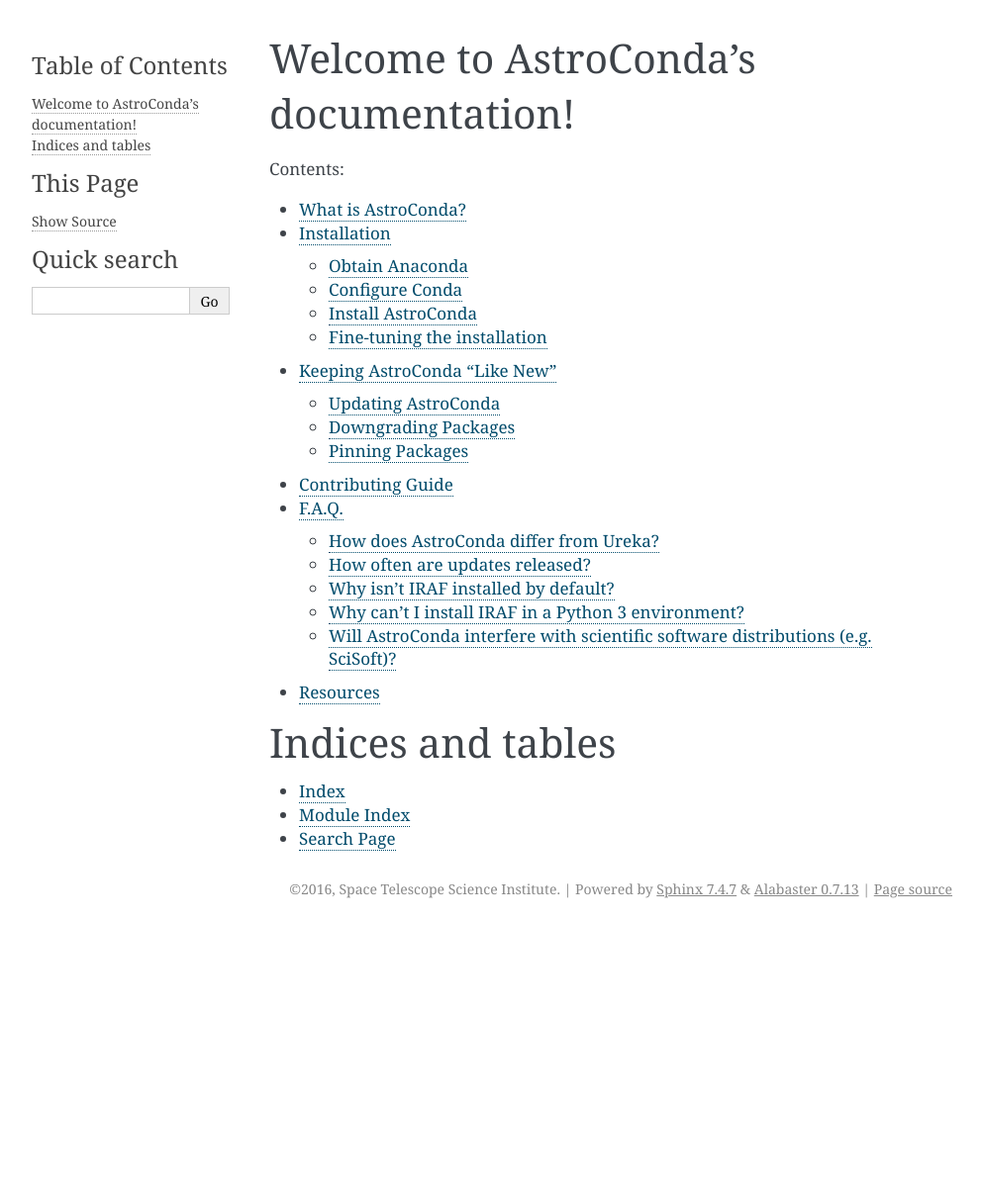
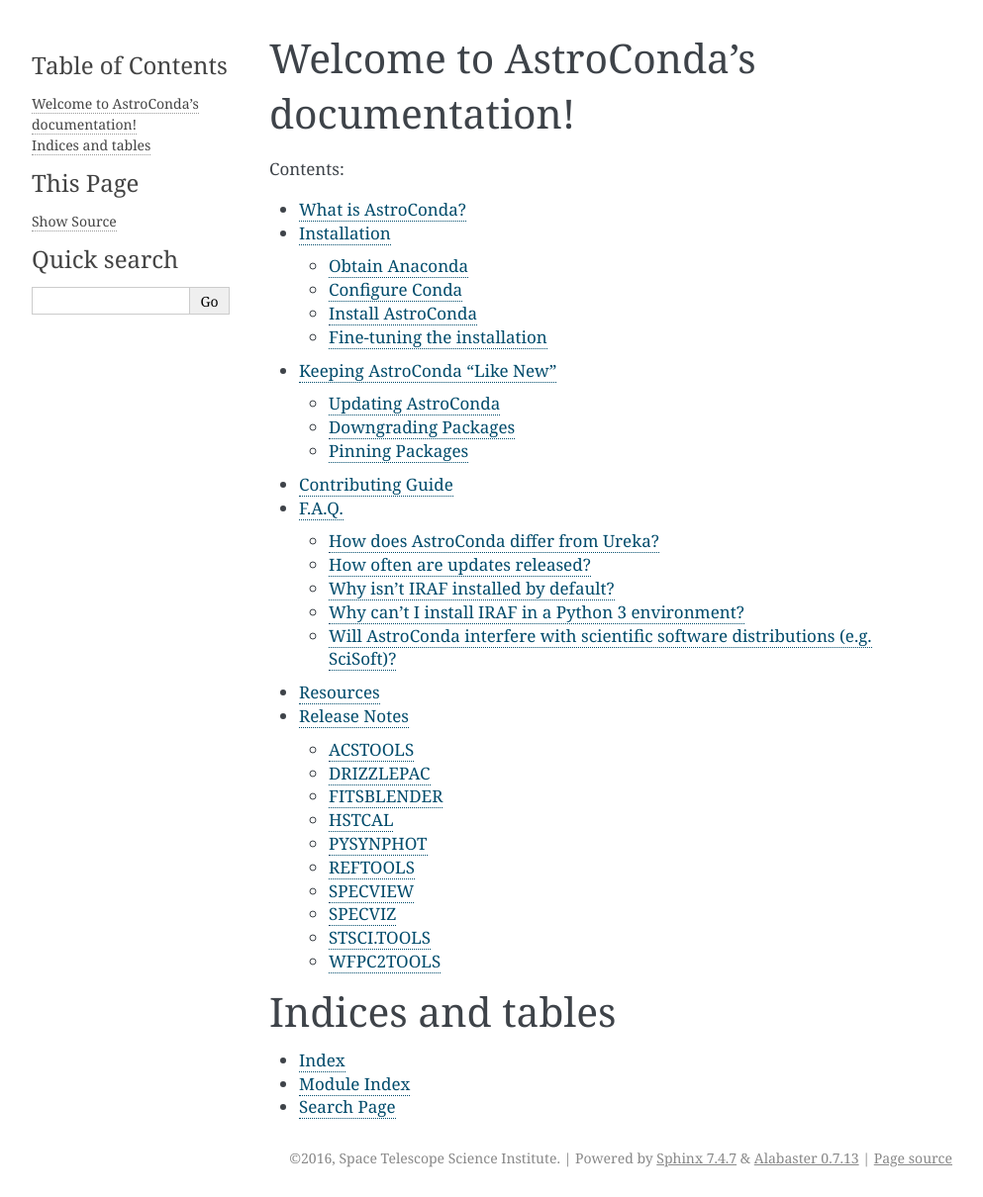
Before and after one commit to jhunkeler/astroconda, a Sphinx documentation site: the page built from source/index.rst, in a window 1280 px wide. Shown: the whole page at 99% size, without its empty margins (148-1141 px from the left). Built offline with Sphinx 7.4.7, drawn with Linux system fonts in a browser that asks for light colours; before the commit the page ends 938 px from its top, so only the background shows below that; some of the changed lines change nothing that is shown.

Commit message:
Initial commit of release notes

```diff
--- a/source/index.rst
+++ b/source/index.rst
@@ -17,6 +17,7 @@
    contributing
    faq
    resources
+   release_notes
 
 
 Indices and tables
--- /dev/null
+++ b/source/release_notes.rst
@@ -0,0 +1,351 @@
+Release Notes
+=============
+
+ACSTOOLS
+--------
+
+ACSTOOLS v2.0.0 Release Notes
+~~~~~~~~~~~~~~~~~~~~~~~~~~~~~
+
+*2016-03-17 16:37:53+00:00*
+
+The following changes were made since the last release in April 2014:
+
+-  Removed standalone ``PixCteCorr`` task. Use ACSCTE step from HSTCAL
+   instead to have parallelization and consistent results with the
+   CALACS pipeline.
+
+-  Removed ``runastrodriz`` task (moved to ``drizzlepac``).
+
+-  Added masking, post-flash processing, iterative cleaning, and
+   alternative statistics to ``acs_destripe`` task. Masking is
+   particularly useful for polarized data.
+
+-  Fixed bugs in ``acs_destripe`` task, including proper error handling
+   and pixel weighting.
+
+-  Added new ``acs_destripe_plus`` task, which is particularly useful
+   for destriping subarrays with ``acs_destripe`` in the middle of
+   CALACS processing (between ACSCCD and ACSCTE steps).
+
+-  Added new ``satdet`` module, which can detect and flag satellite
+   trails.
+
+-  Added Python 3 support (untested).
+
+DRIZZLEPAC
+----------
+
+Public Release of v2.1.3
+~~~~~~~~~~~~~~~~~~~~~~~~
+
+*2016-04-05 19:23:04+00:00*
+
+This version represents the same code, with a few additional
+enhancements, as the code that was installed for operational calibration
+of HST data as of 23 Feb 2016. This represents a major update to the
+DrizzlePac software, and also the last version with significant new
+features. Future releases will focus primarily on bug fixes that affect
+operational use of this code. Full support for this package can be found
+at http://drizzlepac.stsci.edu.
+
+A brief overview of the new features and major bug fixes found in this
+version (relative to what was released as part of v1.1.16) includes:
+
+-  Full Python 2.7 and 3.5 support
+
+-  Built-in support for automatic mosaic creation
+
+-  Tweakreg now aligns all images in a mosaic into a single undistorted
+   output frame even if some images do not overlap others in the mosaic
+
+-  Improved sky matching
+
+-  Produce seamless mosaics using new sky matching techniques. More
+   details can be found in an example where these techniques are
+   compared.
+
+-  Support for the improved time-dependent ACS distortion model
+
+-  Supports the new ACS distortion calibration: Only DrizzlePac 2.0 is
+   able to interpret and apply the latest ACS/WFC distortion reference
+   files
+
+-  Support for alignment of data from different HST cameras
+
+-  Specify separate source finding parameters for input and reference
+   images to optimize source detection from images taken with different
+   HST cameras.
+
+-  Support for use of inclusion/exclusion regions in image alignment
+
+-  Improved support for WFPC2 data
+
+-  resolved problems processing WFPC2 data which had DGEOFILEs
+   specified.
+
+-  now requires user to run 'updatewcs' task on WFPC2 data to enable
+   astrodrizzle and tweakreg to work with them seamlessly
+
+-  **[API change]** Use of 'updatewcs' removed from TEAL interfaces
+
+-  User and pipeline will need to run this task independently prior to
+   running astrodrizzle or tweakreg
+
+-  Python scripts calling astrodrizzle and tweakreg can still set the
+   'updatewcs' parameter and have it run as part of those tasks
+   (presumably, the user understands when this task will wipe out
+   previous updates in their own script)
+
+-  **[API change]** The user interfaces to all 3 coordinate
+   transformation tasks now use 'coordfile' as the input file of
+   coordinates to transform. The use of 'coords' has been deprecated,
+   but still can be used if needed. However, use of 'coordfile' will
+   always override any input provided simultaneously with 'coords'
+   parameter. Help files have been updated to document this as clearly
+   as possible for users.
+
+-  Now relies on astropy for WCS, coordinate specification and I/O
+   libraries
+
+-  A full 6-parameter general linear fit can now be performed using
+   tweakreg, in addition to shift and rscale
+
+-  WCS keywords updated by tweakreg will result in an undistorted output
+   frame with NO residual skew (as represented in the CD matrix
+   keywords)
+
+The full set of Release Notes can be found at
+http://ssb.stsci.edu/doc/stsci\_python\_x/drizzlepac.doc/html/release\_v2\_0\_0\_notes.html.
+
+FITSBLENDER
+-----------
+
+Public Release of v0.2.6
+~~~~~~~~~~~~~~~~~~~~~~~~
+
+*2016-04-05 19:35:00+00:00*
+
+This version of fitsblender supports the release of drizzlepac v2.1.3 as
+used in the operational HST calibration pipeline and archive as of 23
+Feb 2016. It primarily includes bug fixes; namely,
+
+-  Fixed problem with random results from fitsblender by replacing use
+   of dict with OrderedDict. This problem resolves issues with which
+   image was interpreted as first and last when looking for values to
+   use to populate the combined header.
+
+-  Default pipeline processing rules files for all instruments amended
+   to reset FLASHCUR header value to 'multi' instead of first.
+
+-  Simple update to insure that any keyword deletion works cleanly with
+   astropy by trapping any KeyError? exceptions explicitly.
+
+-  Replace use of pyfits with astropy.io.fits.
+
+-  Now works as-is under Python 2.7 and Python 3.5
+
+HSTCAL
+------
+
+HSTCAL v1.0.0 Release Notes
+~~~~~~~~~~~~~~~~~~~~~~~~~~~
+
+*2016-03-17 17:46:33+00:00*
+
+The following changes were made since the last release in April 2014,
+broken down by sub-components:
+
+General
+^^^^^^^
+
+-  Fixed compilation warnings.
+
+WFC3 (v3.3)
+^^^^^^^^^^^
+
+-  A new processing step, FLUXCORR, was added to the UVIS pipeline, and
+   is performed at the end of processing. It will scale the chip2 image
+   using the new PHTFLAM1 and PHTFLAM2 values in the IMPHTAB. New flat
+   fields for all filters, as well as a new IMPHTTAB have been delivered
+   by the team for this step to be completely implemented.
+
+-  The CTE correction has been implemented for all full-frame UVIS data.
+   This is done in conjunction with a full run through of the pipeline
+   code without the CTE correction applied, such that both CTE corrected
+   and non-CTE corrected output files are saved. This correction is for
+   the same reasons as in ACS, but the CTE correction algorithm is
+   different; it is applied to the raw file instead of later in the
+   processing. Some sections of the CTE code support parallel processing
+   with OpenMP. The default for calwf3 is to use all available
+   processors. To restrict processing to 1 cpu use the flag -1 in the
+   call to calwf3.e The CTE processing is controlled with the PCTECORR
+   keyword. New CTE corrected output products will be produced at all
+   stages which involved changes to most of the controlling routines and
+   output trailers. See the team documentation for more complete
+   information on the updates.
+
+-  In conjunction with the CTE correction, a standalone interface
+   ``wf3cte`` was created to perform just the CTE correction, similar to
+   ``wf32d`` etc.
+
+-  Sink pixel detection is now performed in the UVIS pipeline for
+   full-frame images, using the SNKCFILE reference image, and the
+   science data DQ mask is updated with the detections. The reference
+   image has 2 extensions, each in the pre-overscan trimmed format. This
+   step is performed if DQICORR is PERFORM, and is done before BLEVCORR
+   while the science image is still untrimmed.
+
+-  Some of the new reference files required new code to read them,
+   including the new format for the UVIS IMPHTTAB associated with the
+   FLUXCORR step
+
+-  The default CRCORR behavior for IR SCAN data will now be set to OMIT
+   by default so that the resulting calibrated image is last read -
+   first read instead of the fit to the ramp.
+
+-  All IR scan related keywords formerly in the SPT file will also be
+   present in the FLT file
+
+-  For UVIS and IR, a copy of the CSMID keyword, formerly in the SPT
+   will also be in the FLT file, CSMID lists the channel select
+   mechanism ID.
+
+-  bug fix: nrej initialized in ``wf3rej`` so that REJ\_RATE reported
+   consistently correct for the IR pipeline
+
+-  bug fix: a wfc3 uvis association which specifies multiple products
+   wont finish processing and segfaults
+
+-  An assortment of memory leaks were fixed
+
+-  Explicit error added to report a non-WFC3 image used as input to the
+   pipeline
+
+-  updated text in ``wf3rej`` to report that Astrodrizzle should be used
+   to align images instead of PyDrizzle since that’s how it’s advertised
+   to users
+
+-  fixed SEGFAULT error in reference file checking when iref environment
+   variable not set by user, so can’t find file
+
+ACS
+^^^
+
+-  Added support for 2K subarrays in PCTECORR.
+
+-  ``acs2d.e`` reads calibration flags from image header instead of
+   command line.
+
+-  Improved temporary file handling.
+
+-  Improved error message if input image does not belong to ACS.
+
+-  Added support for very long input list for ACSREJ.
+
+-  Fixed memory leaks (non-critical).
+
+PYSYNPHOT
+---------
+
+PySynphot v0.9.8.2 Release Notes
+~~~~~~~~~~~~~~~~~~~~~~~~~~~~~~~~
+
+*2016-03-17 17:20:03+00:00*
+
+The following changes were made since the last PyPi release (v0.9.7) in
+October 19, 2015:
+
+-  Updated spectra data including ACS ``wavecat`` and Vega reference
+   spectrum.
+
+-  Replaced PyFITS dependency with ``astropy.io.fits``.
+
+-  Added a lot of documentation and tutorials.
+
+-  Bug fixes.
+
+-  Python 3 support (untested).
+
+REFTOOLS
+--------
+
+REFTOOLS v1.7.1 Release Notes
+~~~~~~~~~~~~~~~~~~~~~~~~~~~~~
+
+*2016-03-17 16:55:15+00:00*
+
+The following changes were made since the last release in April 2014:
+
+-  Added ``interpretdq`` module to interpret individual DQ flags from DQ
+   array.
+
+-  Updated ``mkimphttab`` to handle WFC3 photometry keywords.
+
+-  Replaced old ``stsci.*`` dependencies with SciPy.
+
+-  Added Python 3 support (untested).
+
+SPECVIEW
+--------
+
+Pre-release for May2015 JWST DA User Training
+~~~~~~~~~~~~~~~~~~~~~~~~~~~~~~~~~~~~~~~~~~~~~
+
+*2015-04-28 15:44:58+00:00*
+
+SPECVIZ
+-------
+
+v0.1rc3
+~~~~~~~
+
+*2016-03-17 19:14:04+00:00*
+
+Feature complete (for this release) version of SpecViz. However,
+usability bugs and minor tweaks are still to be expected.
+
+v0.1rc2
+~~~~~~~
+
+*2016-02-15 17:55:20+00:00*
+
+-  Installation improvements
+
+-  Model fitting
+
+-  ASCII table ingestion implemented
+
+-  Bug fixes
+
+STSCI.TOOLS
+-----------
+
+stsci.tools v3.4.1 Release Notes
+~~~~~~~~~~~~~~~~~~~~~~~~~~~~~~~~
+
+*2016-03-17 17:08:24+00:00*
+
+The following changes were made since the last release in October 19,
+2015:
+
+-  New ``convertlog`` task, which converts ASCII trailer files into FITS
+   files to replace use of IRAF ``stwfits`` in HST pipeline operations.
+
+-  Bug fixes.
+
+-  Python 3 support.
+
+WFPC2TOOLS
+----------
+
+WFPC2TOOLS v1.0.3 Release Notes
+~~~~~~~~~~~~~~~~~~~~~~~~~~~~~~~
+
+*2016-03-17 16:44:13+00:00*
+
+The following changes were made since the last release in April 2014:
+
+-  Replaced old ``stsci.*`` dependencies with SciPy.
+
+-  Added Python 3 support (untested).
```
